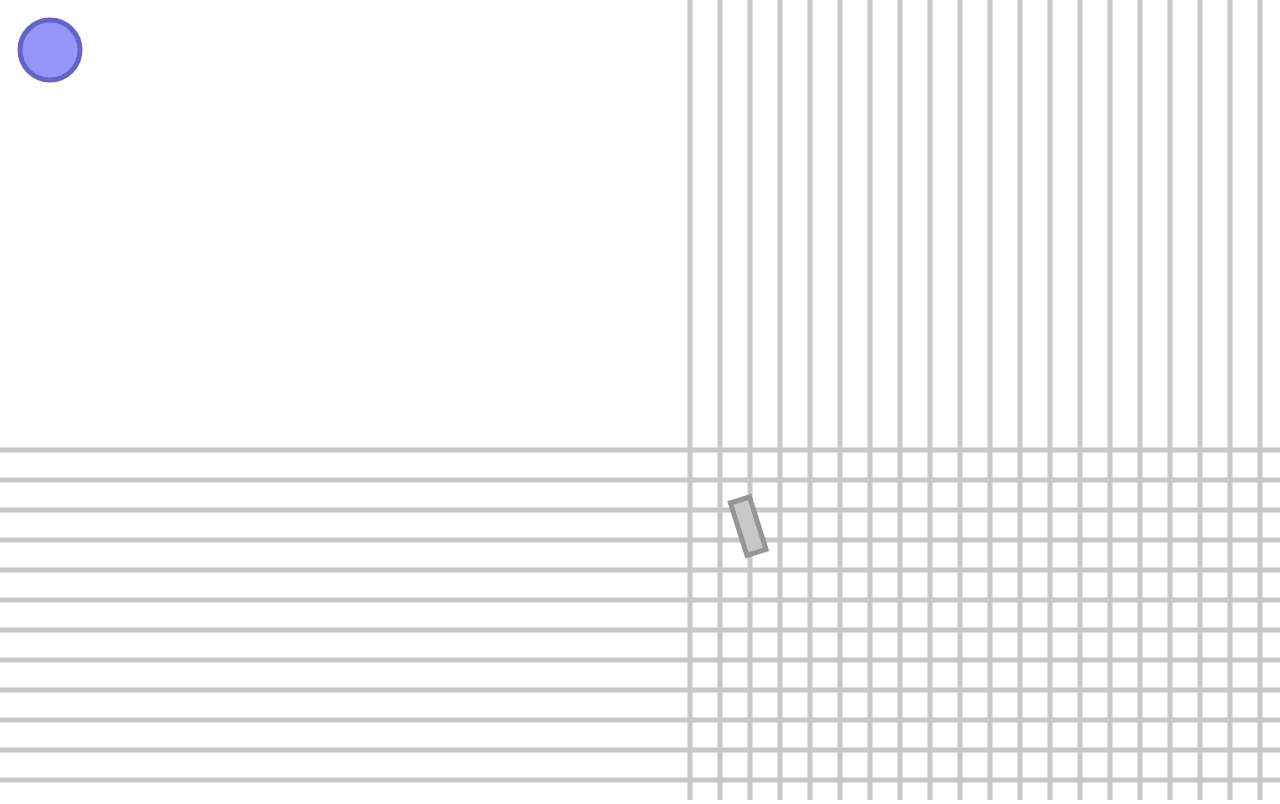
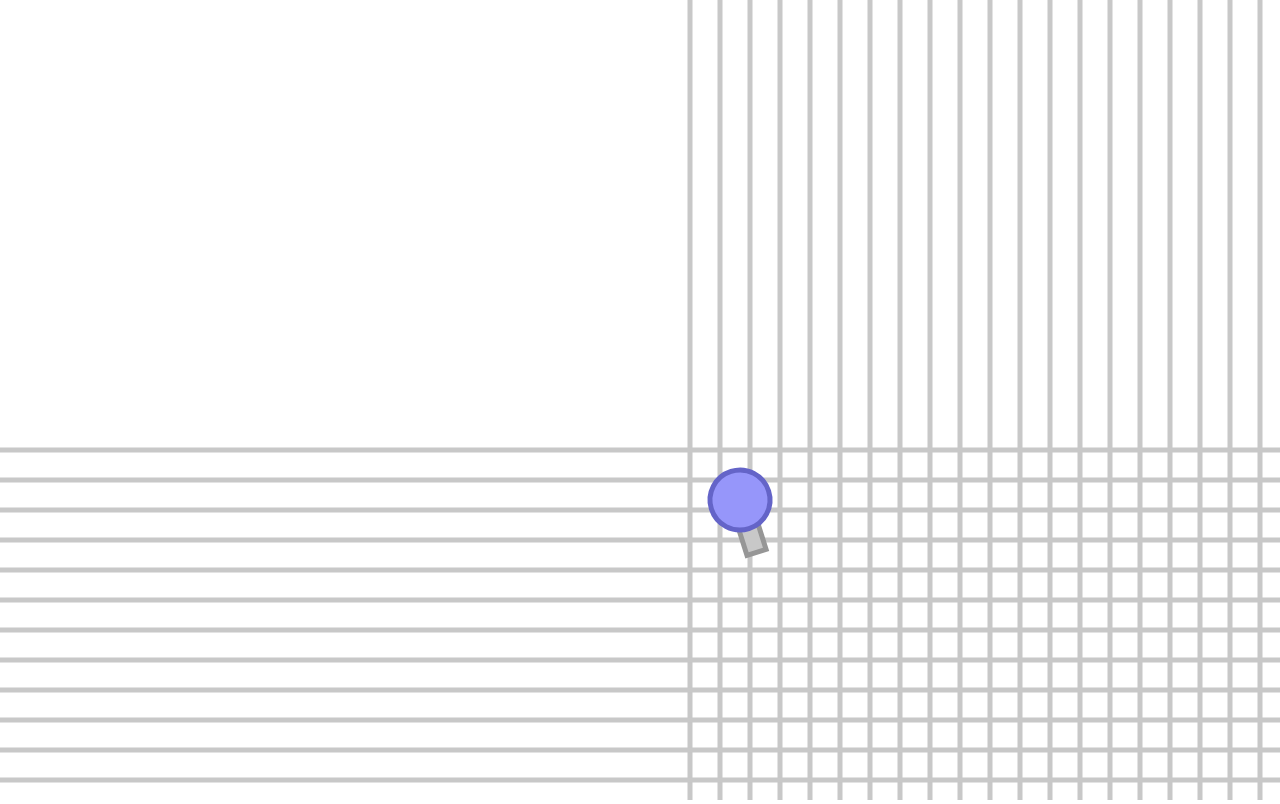
Before and after one commit to Priswall/diepio-clone, a plain HTML site: page index.html in a window 1280 px wide. Drawn offline with Linux system fonts and the light colour scheme.

Commit message:
Update index.html

```diff
--- a/index.html
+++ b/index.html
@@ -48,8 +48,6 @@
 				c.strokeStyle = "rgb(150, 150, 150)";
 				c.fillRect(-10, 0, 20, 55);
 				c.strokeRect(-10, 0, 20, 55);
-				c.resetTransform();
-				c.translate(this.x, this.y);
 				switch (this.t) {
 				    case 0:
 					c.fillStyle = "rgb(150, 150, 250)";
```
